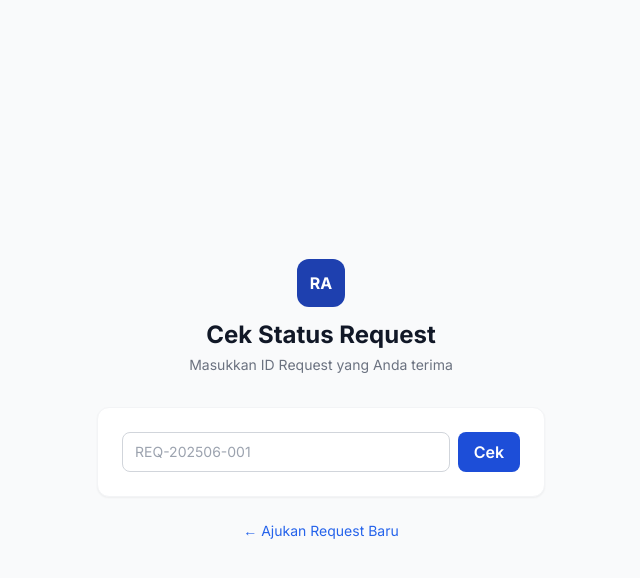
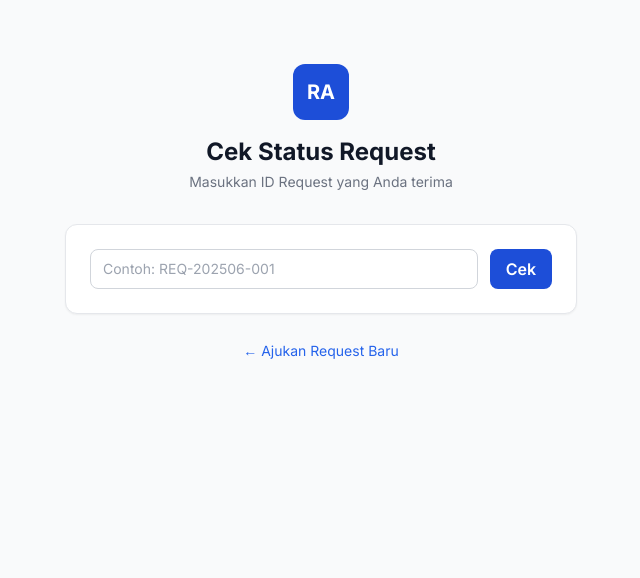
Before and after one commit to YuonoD020602/request-assessment-v1, a React (Vite) app in the folder frontend/: page /cek-status in a window 1280 px wide. Shown: the top 578 px of the page, without its empty margins (319-959 px from the left). Built offline with nearby package versions, Linux system fonts and the light colour scheme; no server answers.

Commit message:
Refactor CekStatus component for improved error handling

```diff
--- a/frontend/src/pages/CekStatus.jsx
+++ b/frontend/src/pages/CekStatus.jsx
@@ -1,88 +1,143 @@
-// CekStatus.jsx
 import { useState } from 'react';
 import api from '../utils/api';
-import toast from 'react-hot-toast';
 
 export function CekStatus() {
   const [idRequest, setIdRequest] = useState('');
-  const [data, setData] = useState(null);
+  const [result, setResult] = useState(null);
   const [loading, setLoading] = useState(false);
+  const [error, setError] = useState('');
 
   const handleCek = async (e) => {
     e.preventDefault();
     setLoading(true);
+    setError('');
+    setResult(null);
     try {
-      const res = await api.get(`/api/requests/status/${idRequest.trim().toUpperCase()}`);
-      setData(res.data.data);
-    } catch (err) {
-      toast.error('ID Request tidak ditemukan');
-      setData(null);
+      const res = await api.get(`/api/requests/status/${idRequest}`);
+      setResult(res.data.data);
+    } catch {
+      setError('ID Request tidak ditemukan. Periksa kembali ID yang Anda masukkan.');
     } finally {
       setLoading(false);
     }
   };
 
-  const statusColor = {
-    'Pending - Menunggu Review': 'text-yellow-600 bg-yellow-50',
-    'Approved': 'text-green-600 bg-green-50',
-    'Rejected': 'text-red-600 bg-red-50',
-    'Selesai': 'text-gray-600 bg-gray-50',
+  const getStatusColor = (status) => {
+    if (status === 'Approved') return 'text-green-600 bg-green-50 border-green-200';
+    if (status === 'Rejected') return 'text-red-600 bg-red-50 border-red-200';
+    if (status === 'Selesai') return 'text-blue-600 bg-blue-50 border-blue-200';
+    return 'text-yellow-600 bg-yellow-50 border-yellow-200';
   };
 
   return (
-    <div className="min-h-screen bg-gray-50 flex items-center justify-center p-4">
-      <div className="max-w-md w-full">
+    <div className="min-h-screen bg-gray-50 flex flex-col items-center justify-start pt-16 px-4">
+      <div className="w-full max-w-lg">
         <div className="text-center mb-8">
-          <div className="w-12 h-12 bg-blue-800 rounded-xl flex items-center justify-center mx-auto mb-3">
-            <span className="text-white font-bold">RA</span>
+          <div className="w-14 h-14 bg-blue-700 rounded-xl flex items-center justify-center mx-auto mb-4">
+            <span className="text-white font-bold text-xl">RA</span>
           </div>
           <h1 className="text-2xl font-bold text-gray-900">Cek Status Request</h1>
           <p className="text-gray-500 text-sm mt-1">Masukkan ID Request yang Anda terima</p>
         </div>
 
-        <div className="card mb-4">
-          <form onSubmit={handleCek} className="flex gap-2">
-            <input className="form-input flex-1" placeholder="REQ-202506-001"
-              value={idRequest} onChange={e => setIdRequest(e.target.value)} required />
-            <button type="submit" className="btn-primary" disabled={loading}>
+        <div className="bg-white rounded-xl shadow-sm border border-gray-200 p-6 mb-4">
+          <form onSubmit={handleCek} className="flex gap-3">
+            <input
+              className="form-input flex-1"
+              placeholder="Contoh: REQ-202506-001"
+              value={idRequest}
+              onChange={e => setIdRequest(e.target.value.toUpperCase())}
+              required
+            />
+            <button type="submit" className="btn-primary px-6" disabled={loading}>
               {loading ? '...' : 'Cek'}
             </button>
           </form>
         </div>
 
-        {data && (
-          <div className="card">
-            <div className="text-center mb-4">
-              <p className="font-mono text-lg font-bold text-blue-700">{data.id_request}</p>
+        {error && (
+          <div className="bg-red-50 border border-red-200 rounded-xl p-4 text-red-600 text-sm text-center">
+            {error}
+          </div>
+        )}
+
+        {result && (
+          <div className="bg-white rounded-xl shadow-sm border border-gray-200 p-6 space-y-4">
+            <div className="text-center">
+              <p className="font-mono font-bold text-blue-700 text-lg">{result.id_request}</p>
+              <div className={`mt-2 inline-block px-4 py-2 rounded-lg border font-semibold text-sm ${getStatusColor(result.status)}`}>
+                {result.status}
+              </div>
             </div>
-            <div className={`rounded-lg p-4 mb-4 text-center ${statusColor[data.status] || 'text-blue-600 bg-blue-50'}`}>
-              <p className="font-semibold">{data.status}</p>
-            </div>
-            <div className="space-y-2 text-sm">
+
+            <div className="border-t pt-4 space-y-2 text-sm">
               <div className="flex gap-2">
                 <span className="text-gray-500 w-32">Peserta</span>
-                <span className="font-medium">{data.nama_peserta}</span>
+                <span className="font-medium">{result.nama_peserta}</span>
               </div>
               <div className="flex gap-2">
                 <span className="text-gray-500 w-32">Perusahaan</span>
-                <span className="font-medium">{data.nama_perusahaan}</span>
+                <span className="font-medium">{result.nama_perusahaan}</span>
               </div>
               <div className="flex gap-2">
                 <span className="text-gray-500 w-32">Tanggal Daftar</span>
-                <span className="font-medium">{new Date(data.created_at).toLocaleDateString('id-ID')}</span>
+                <span className="font-medium">{new Date(result.created_at).toLocaleDateString('id-ID')}</span>
               </div>
-              {data.catatan_reject && (
-                <div className="mt-3 p-3 bg-red-50 rounded-lg">
-                  <p className="text-red-600 text-sm font-medium">Catatan: {data.catatan_reject}</p>
+            </div>
+
+            {/* Link-link berdasarkan status */}
+            {result.status === 'Approved' && (
+              <div className="border-t pt-4">
+                <p className="font-semibold text-sm text-gray-700 mb-3">✅ Pengajuan disetujui! Langkah selanjutnya:</p>
+                <div className="space-y-2">
+                  {result.url_zip_dokumen && (
+                    <a href={result.url_zip_dokumen} target="_blank"
+                      className="flex items-center gap-2 p-3 bg-blue-50 rounded-lg text-blue-700 text-sm hover:bg-blue-100">
+                      📦 Download ZIP Dokumen
+                    </a>
+                  )}
+                  <a href={`/form-dokumen?id=${result.id_request}`}
+                    className="flex items-center gap-2 p-3 bg-green-50 rounded-lg text-green-700 text-sm hover:bg-green-100">
+                    📤 Upload Dokumen Lanjutan
+                  </a>
                 </div>
-              )}
-            </div>
+              </div>
+            )}
+
+            {result.status === 'Rejected' && result.catatan_reject && (
+              <div className="border-t pt-4">
+                <p className="font-semibold text-sm text-gray-700 mb-2">Keterangan:</p>
+                <div className="bg-red-50 border-l-4 border-red-400 p-3 text-sm text-red-700">
+                  {result.catatan_reject}
+                </div>
+              </div>
+            )}
+
+            {['Menunggu GR', 'GR Selesai - Menunggu Dokumen'].includes(result.status) && (
+              <div className="border-t pt-4">
+                <p className="font-semibold text-sm text-gray-700 mb-3">📋 Dokumen diperlukan:</p>
+                <a href={`/form-dokumen?id=${result.id_request}`}
+                  className="flex items-center gap-2 p-3 bg-green-50 rounded-lg text-green-700 text-sm hover:bg-green-100">
+                  📤 Upload Dokumen Lanjutan
+                </a>
+              </div>
+            )}
+
+            {result.status === 'Selesai' && (
+              <div className="border-t pt-4">
+                <div className="bg-blue-50 rounded-lg p-3 text-blue-700 text-sm text-center">
+                  🎉 Proses Assessment Center telah selesai. Laporan telah dikirim ke email Anda.
+                </div>
+              </div>
+            )}
           </div>
         )}
 
-        <p className="text-center mt-6 text-sm text-gray-500">
-          <a href="/form-pengajuan" className="text-blue-600 hover:underline">← Ajukan Request Baru</a>
-        </p>
+        <div className="text-center mt-6">
+          <a href="/form-pengajuan" className="text-blue-600 hover:underline text-sm">
+            ← Ajukan Request Baru
+          </a>
+        </div>
       </div>
     </div>
   );
```
